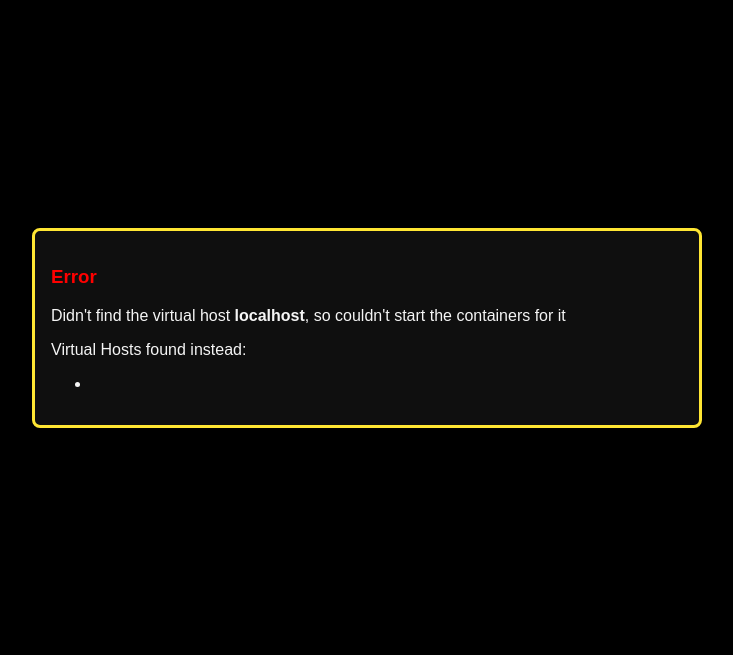
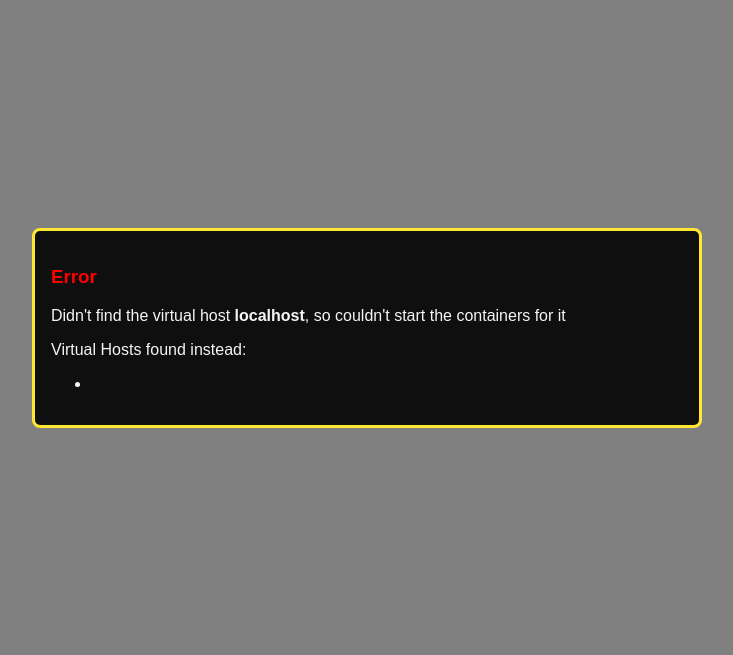
Before and after one commit to andersundsehr/searchforcompose, a PHP site: page / in a window 1280 px wide. Shown: the top 655 px of the page, without its empty margins (273-1006 px from the left). Run offline with PHP 8.4, Linux system fonts and the light colour scheme.

Commit message:
AUS-263 added variables for colors

```diff
--- a/src/public/index.php
+++ b/src/public/index.php
@@ -9,6 +9,7 @@ if($containerName) {
     $projectName = getProjectName($containerName);
     $containerNames = listAllContainerOfProject($projectName);
 }
+
 //Start containers by click on button
 if ($containerName) {
     echo "<!DOCTYPE html>
--- a/src/public/styles.css
+++ b/src/public/styles.css
@@ -1,3 +1,14 @@
+:root {
+    --yellow: rgb(255, 230, 51);
+    --red: red;
+    --pink: rgb(253, 25, 140);
+    --grey: grey;
+    --black: rgb(15, 15, 15);
+    --whitegrey: rgb(245, 245, 245);
+    --babypink:  #F082AC;
+    --white: white;
+}
+
 * {
     font-family: "Outfit", sans-serif;
 }
@@ -8,27 +19,27 @@ body {
     display: flex;
     align-items: center;
     justify-content: center;
-    background-color: black;
+    background-color: var(--grey);
 }
 
 .wrapper {
     width: 50%;
     height: auto;
-    background-color: rgb(15, 15, 15);
+    background-color: var(--black);
     padding: 1rem;
     border-radius: 0.5rem;
-    border: 3px solid rgb(255, 230, 51);
-    color: rgb(245, 245, 245);
+    border: 3px solid var(--yellow);
+    color: var(--whitegrey);
 }
 
 .red {
-    color: red;
+    color: var(--red);
 }
 
 .button {
-    background-color: rgb(253, 25, 140);
+    background-color: var(--pink);
     border-radius: 8px;
-    color: white;
+    color: var(--white);
     cursor: pointer;
     display: inline-block;
     height: 40px;
@@ -39,5 +50,5 @@ body {
 
 .button:hover,
 .button:focus {
-    background-color: #F082AC;
+    background-color: var(--babypink);
 }
```
